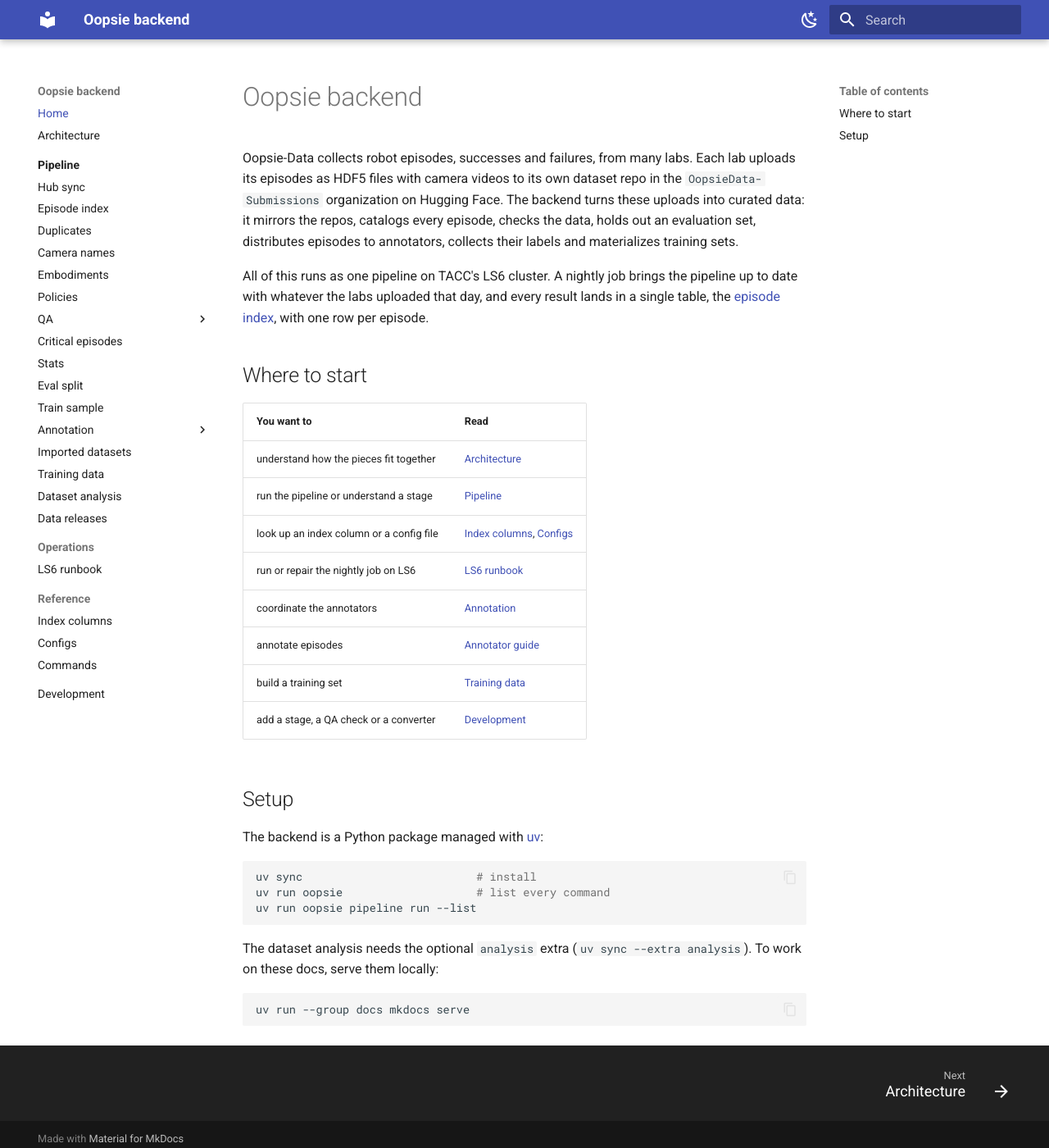
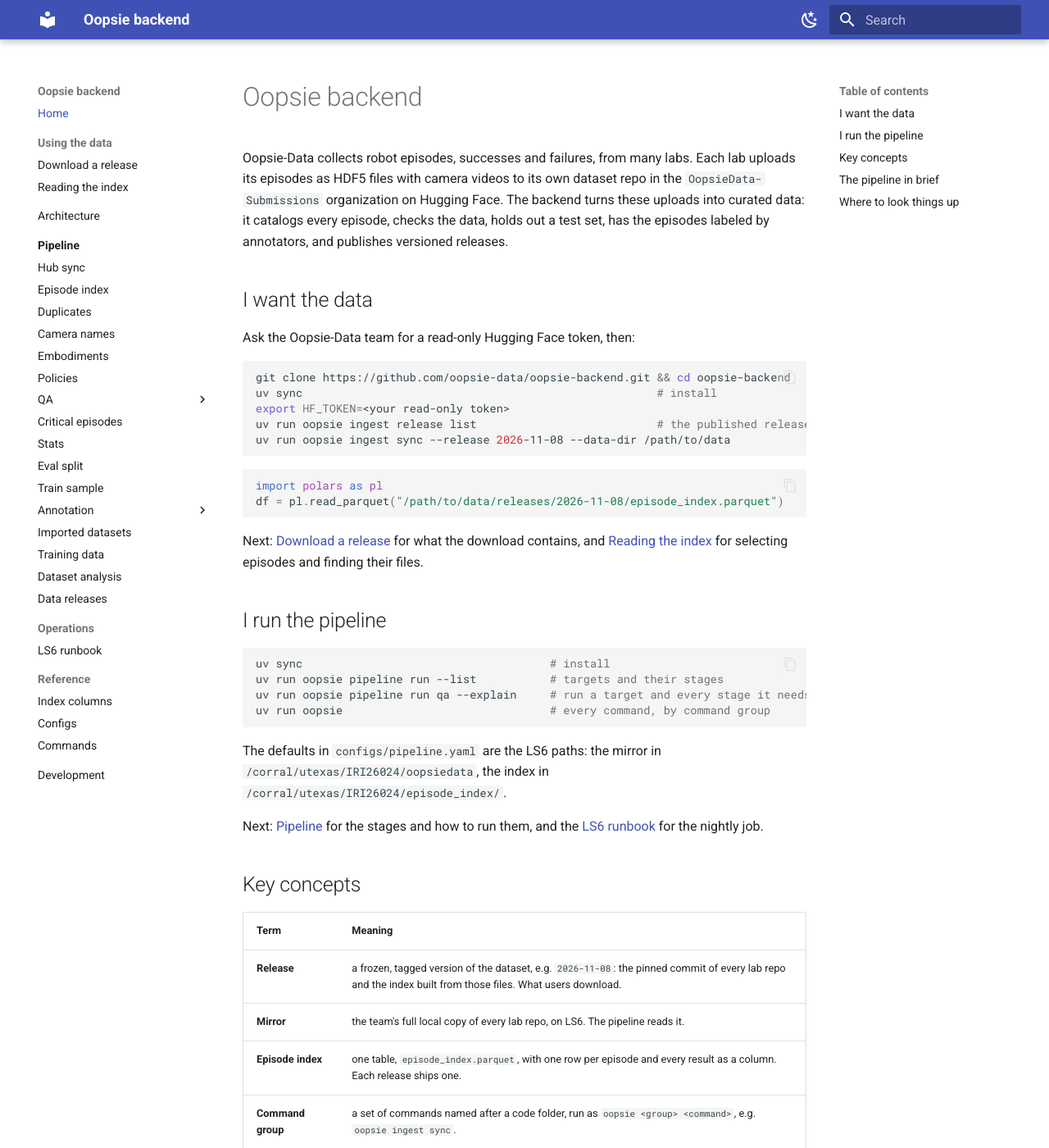
Before and after one commit to oopsie-data/oopsie-backend, an MkDocs documentation site: the page built from docs/index.md, in a window 1280 px wide and 1400 px high. Shown: the whole window at 82% size. Built offline with MkDocs 1.6.1 and Material for MkDocs 9.7.7, drawn with Linux system fonts in a browser that asks for light colours; some of the changed text lies outside the part shown.

Commit message:
Docs: split user and team paths; explain commands, stages and targets
- Home: "I want the data" and "I run the pipeline" quickstarts, key concepts,
  the pipeline in brief.
- New "Using the data" section: Download a release, Reading the index.
- Pipeline: new "Commands, stages and targets" section; fix the claim that
  every stage is a command; TODO for the unregistered preqa/postqa commands.
- Commands: `oopsie <group> <command>`, a "For users" table, same TODO.
- Data releases: downloading moves to the user pages.

Co-Authored-By: Claude Opus 5.5 <noreply@anthropic.com>

````diff
--- a/docs/index.md
+++ b/docs/index.md
@@ -1,34 +1,77 @@
 # Oopsie backend
 
-Oopsie-Data collects robot episodes, successes and failures, from many labs. Each lab uploads its episodes as HDF5 files with camera videos to its own dataset repo in the `OopsieData-Submissions` organization on Hugging Face. The backend turns these uploads into curated data: it mirrors the repos, catalogs every episode, checks the data, holds out an evaluation set, distributes episodes to annotators, collects their labels and materializes training sets.
+Oopsie-Data collects robot episodes, successes and failures, from many labs. Each lab uploads its episodes as HDF5 files with camera videos to its own dataset repo in the `OopsieData-Submissions` organization on Hugging Face. The backend turns these uploads into curated data: it catalogs every episode, checks the data, holds out a test set, has the episodes labeled by annotators, and publishes versioned releases.
 
-All of this runs as one pipeline on TACC's LS6 cluster. A nightly job brings the pipeline up to date with whatever the labs uploaded that day, and every result lands in a single table, the [episode index](architecture.md#the-episode-index), with one row per episode.
+## I want the data
 
-## Where to start
+Ask the Oopsie-Data team for a read-only Hugging Face token, then:
+
+```bash
+git clone https://github.com/oopsie-data/oopsie-backend.git && cd oopsie-backend
+uv sync                                                     # install
+export HF_TOKEN=<your read-only token>
+uv run oopsie ingest release list                           # the published releases
+uv run oopsie ingest sync --release 2026-11-08 --data-dir /path/to/data
+```
+
+```python
+import polars as pl
+df = pl.read_parquet("/path/to/data/releases/2026-11-08/episode_index.parquet")
+```
+
+Next: [Download a release](using/download.md) for what the download contains, and [Reading the index](using/reading-the-index.md) for selecting episodes and finding their files.
+
+## I run the pipeline
+
+```bash
+uv sync                                     # install
+uv run oopsie pipeline run --list           # targets and their stages
+uv run oopsie pipeline run qa --explain     # run a target and every stage it needs
+uv run oopsie                               # every command, by command group
+```
+
+The defaults in `configs/pipeline.yaml` are the LS6 paths: the mirror in `/corral/utexas/IRI26024/oopsiedata`, the index in `/corral/utexas/IRI26024/episode_index/`.
+
+Next: [Pipeline](pipeline/index.md) for the stages and how to run them, and the [LS6 runbook](operations/ls6.md) for the nightly job.
+
+## Key concepts
+
+| Term | Meaning |
+|---|---|
+| **Release** | a frozen, tagged version of the dataset, e.g. `2026-11-08`: the pinned commit of every lab repo and the index built from those files. What users download. |
+| **Mirror** | the team's full local copy of every lab repo, on LS6. The pipeline reads it. |
+| **Episode index** | one table, `episode_index.parquet`, with one row per episode and every result as a column. Each release ships one. |
+| **Command group** | a set of commands named after a code folder, run as `oopsie <group> <command>`, e.g. `oopsie ingest sync`. |
+| **Stage** | one step of the pipeline. It calls a command's code and writes its result to the index or to files. |
+| **Target** | a named set of stages. `oopsie pipeline run <target>` runs them, and first any stage they depend on that is out of date. |
+| **Pipeline** | every stage chained together. The team runs it to build the index and publish releases; users do not need it. |
+
+Command groups follow the code folders and targets follow the order of a run, so a name like `index` can be both, with different contents. [Commands, stages and targets](pipeline/index.md#commands-stages-and-targets) explains how they map.
+
+## The pipeline in brief
+
+A nightly job on TACC's LS6 cluster mirrors the labs' repos, builds the index from the h5 files, finds duplicates, runs quality checks, computes stats, holds out the eval split, distributes episodes to annotators and collects their labels. Every result lands in the index. When the data is in a good state, the team publishes it as a release.
+
+```mermaid
+flowchart LR
+  hub[("Hugging Face<br/>lab repos")] -->|sync| mirror[("mirror")]
+  mirror --> stages["pipeline stages"]
+  stages <--> index[("episode index")]
+  annotators["annotators"] <--> stages
+  index --> release["release"]
+  hub -. "pinned commits" .-> release
+  release --> users["users"]
+```
+
+[Architecture](architecture.md) explains the design, and [Pipeline](pipeline/index.md) every stage.
+
+## Where to look things up
 
 | You want to | Read |
 |---|---|
-| understand how the pieces fit together | [Architecture](architecture.md) |
-| run the pipeline or understand a stage | [Pipeline](pipeline/index.md) |
 | look up an index column or a config file | [Index columns](reference/index-columns.md), [Configs](reference/configs.md) |
-| run or repair the nightly job on LS6 | [LS6 runbook](operations/ls6.md) |
+| find a command | [Commands](reference/commands.md) |
 | coordinate the annotators | [Annotation](pipeline/annotation/index.md) |
 | annotate episodes | [Annotator guide](pipeline/annotation/annotator-guide.md) |
 | build a training set | [Training data](pipeline/training-data.md) |
 | add a stage, a QA check or a converter | [Development](development.md) |
-
-## Setup
-
-The backend is a Python package managed with [uv](https://docs.astral.sh/uv/):
-
-```bash
-uv sync                          # install
-uv run oopsie                    # list every command
-uv run oopsie pipeline run --list
-```
-
-The dataset analysis needs the optional `analysis` extra (`uv sync --extra analysis`). To work on these docs, serve them locally:
-
-```bash
-uv run --group docs mkdocs serve
-```
--- /dev/null
+++ b/docs/using/download.md
@@ -0,0 +1,69 @@
+# Download a release
+
+A release is a frozen, tagged version of the dataset, named by its date, e.g. `2026-11-08`. It pins the Hugging Face commit of every lab's repo and ships the [episode index](reading-the-index.md) built from exactly those files, so everyone who downloads the same release gets the same episodes and the same index.
+
+The episode files stay in the labs' repos in the [`OopsieData-Submissions`](https://huggingface.co/OopsieData-Submissions) organization; the release records which commit of each repo to download.
+
+## Access
+
+The releases and the labs' repos are private. Ask the Oopsie-Data team for a read-only Hugging Face token, and set it in your shell:
+
+```bash
+export HF_TOKEN=<your read-only token>
+```
+
+## Install
+
+The download is a command of the backend, a Python package managed with [uv](https://docs.astral.sh/uv/):
+
+```bash
+git clone https://github.com/oopsie-data/oopsie-backend.git
+cd oopsie-backend
+uv sync
+```
+
+## List the releases
+
+```bash
+uv run oopsie ingest release list
+```
+
+This prints each release's name and the commit of the release repo it points to.
+
+## Download
+
+```bash
+uv run oopsie ingest sync --release 2026-11-08 --data-dir /path/to/data
+```
+
+This downloads the release's index, then every episode file at its pinned commit. Every file is checked against the hash the Hub records for it.
+
+<!-- TODO: document `--split test` and `--split train` once implemented. -->
+
+## What you get
+
+```text
+/path/to/data/
+├── releases/2026-11-08/
+│   ├── episode_index.parquet     # one row per episode
+│   ├── snapshot.json             # the pinned commit of every repo
+│   ├── manifest.json             # backend commit and the sha256 of every release file
+│   ├── annotation/               # eval split and annotation assignments
+│   └── configs/                  # the backend configs the release was built with
+├── annotation/                   # copied from the release where missing
+└── OopsieData-Submissions/
+    └── <lab repo>/
+        ├── <episode>.h5          # actions, states and metadata
+        └── <episode>_<camera>.mp4
+```
+
+The [Reading the index](reading-the-index.md) page explains how to go from an index row to its files.
+
+## Resuming
+
+Run the same command again to resume an interrupted download: files already downloaded and unchanged are skipped. The sync keeps a record of what it downloaded in `.sync_state.parquet` and a summary of the last run in `.sync_report.json`, both in the data folder.
+
+## Limits
+
+- A release depends on the labs' repos: it breaks if a lab deletes its repo or squashes its history.
+- The download refuses to write into the team's shared mirror on LS6; use your own folder.
--- a/mkdocs.yml
+++ b/mkdocs.yml
@@ -48,6 +48,9 @@ markdown_extensions:
 
 nav:
   - Home: index.md
+  - Using the data:
+      - Download a release: using/download.md
+      - Reading the index: using/reading-the-index.md
   - Architecture: architecture.md
   - Pipeline:
       - pipeline/index.md
````
Also changed, not shown: docs/pipeline/index.md (+32 -1 lines), docs/pipeline/release.md (+1 -7 lines), docs/reference/commands.md (+14 -1 lines), docs/using/reading-the-index.md (added, +78 -0 lines).
